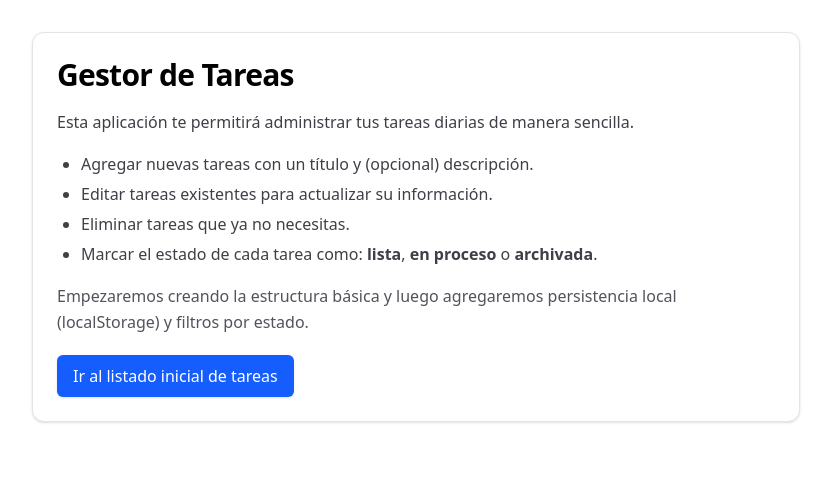
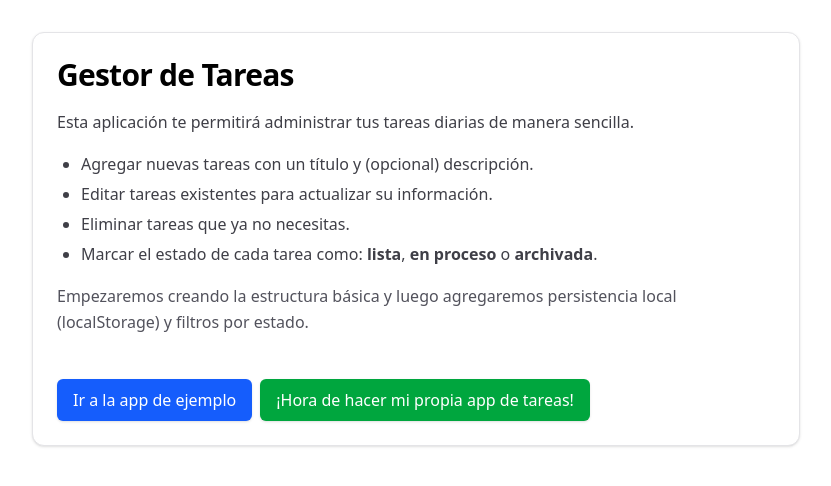
Before and after one commit to camilomoraux/web-s02-vue-todo, a Vue app: page / in a window 1280 px wide. Shown: the top 486 px of the page, without its empty margins (224-1055 px from the left). Built offline with nearby package versions, Linux system fonts and the light colour scheme.

Commit message:
feat: agregar vista TodoApp y enlaces en HomeView para navegación

```diff
--- a/src/router/index.js
+++ b/src/router/index.js
@@ -12,6 +12,11 @@ const routes = [
     name: 'Todos',
     component: () => import('../views/TodosView.vue'),
   },
+  {
+    path: '/todo-app',
+    name: 'TodoApp',
+    component: () => import('../views/TodoAppView.vue'),
+  },
 ]
 
 const router = createRouter({
--- a/src/views/HomeView.vue
+++ b/src/views/HomeView.vue
@@ -19,11 +19,20 @@
       Empezaremos creando la estructura básica y luego agregaremos persistencia local (localStorage)
       y filtros por estado.
     </p>
-    <RouterLink
-      class="inline-block mt-5 bg-blue-600 hover:bg-blue-700 text-white font-medium px-4 py-2 rounded-md shadow transition-colors"
-      to="/todos"
-      >Ir al listado inicial de tareas</RouterLink
-    >
+    <div class="flex flex-col sm:flex-row gap-4 sm:gap-2 mt-6">
+      <RouterLink
+        class="inline-block mt-5 bg-blue-600 hover:bg-blue-700 text-white font-medium px-4 py-2 rounded-md shadow transition-colors"
+        to="/todos"
+      >
+        Ir a la app de ejemplo
+      </RouterLink>
+      <RouterLink
+        class="inline-block mt-5 bg-green-600 hover:bg-green-700 text-white font-medium px-4 py-2 rounded-md shadow transition-colors"
+        to="/todo-app"
+      >
+        ¡Hora de hacer mi propia app de tareas!
+      </RouterLink>
+    </div>
   </section>
 </template>
 
--- /dev/null
+++ b/src/views/TodoAppView.vue
@@ -0,0 +1,9 @@
+<template>
+  <div>
+    <h1>Ahora vamos a hacer una app de tareas con Vue 3, Vite, Tailwindcss y Vue Router!</h1>
+  </div>
+</template>
+
+<script setup></script>
+
+<style lang="scss" scoped></style>
```
